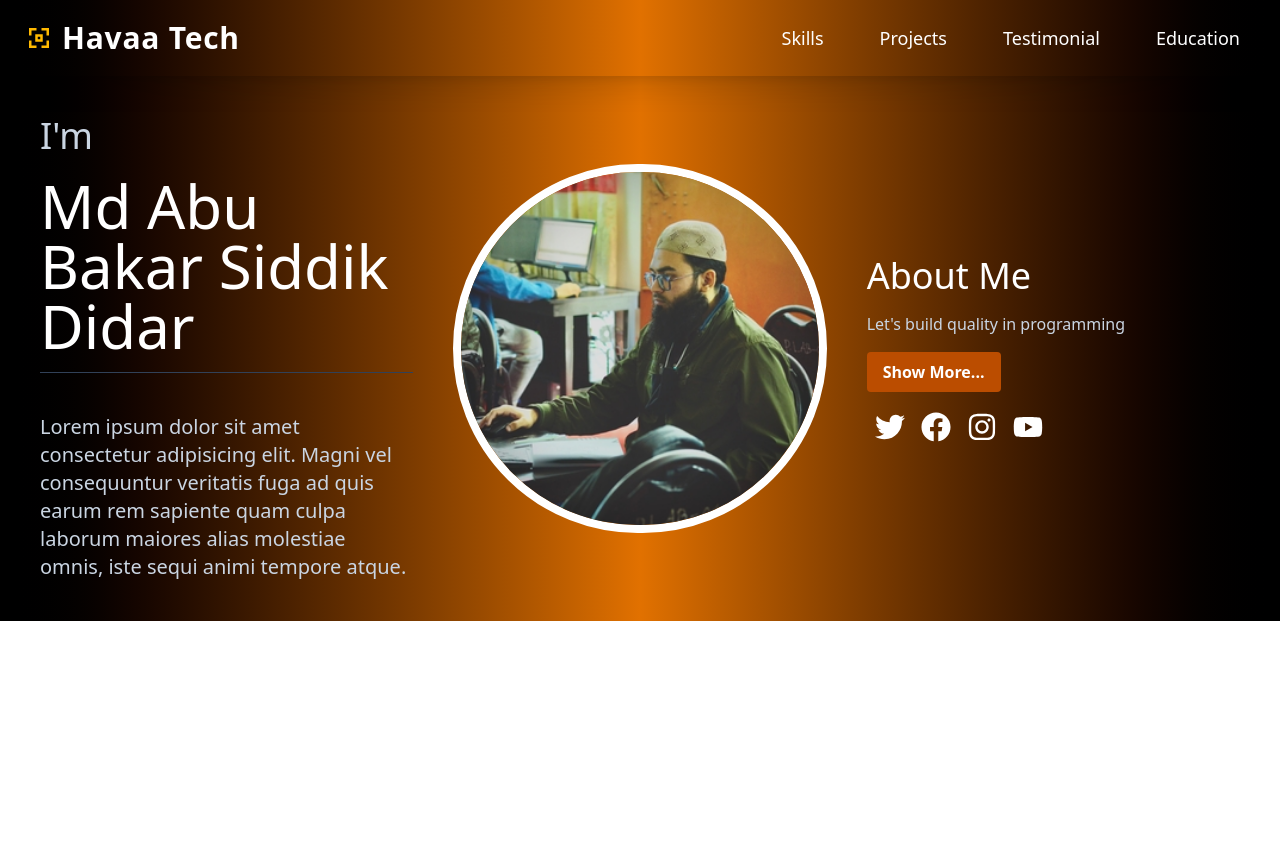
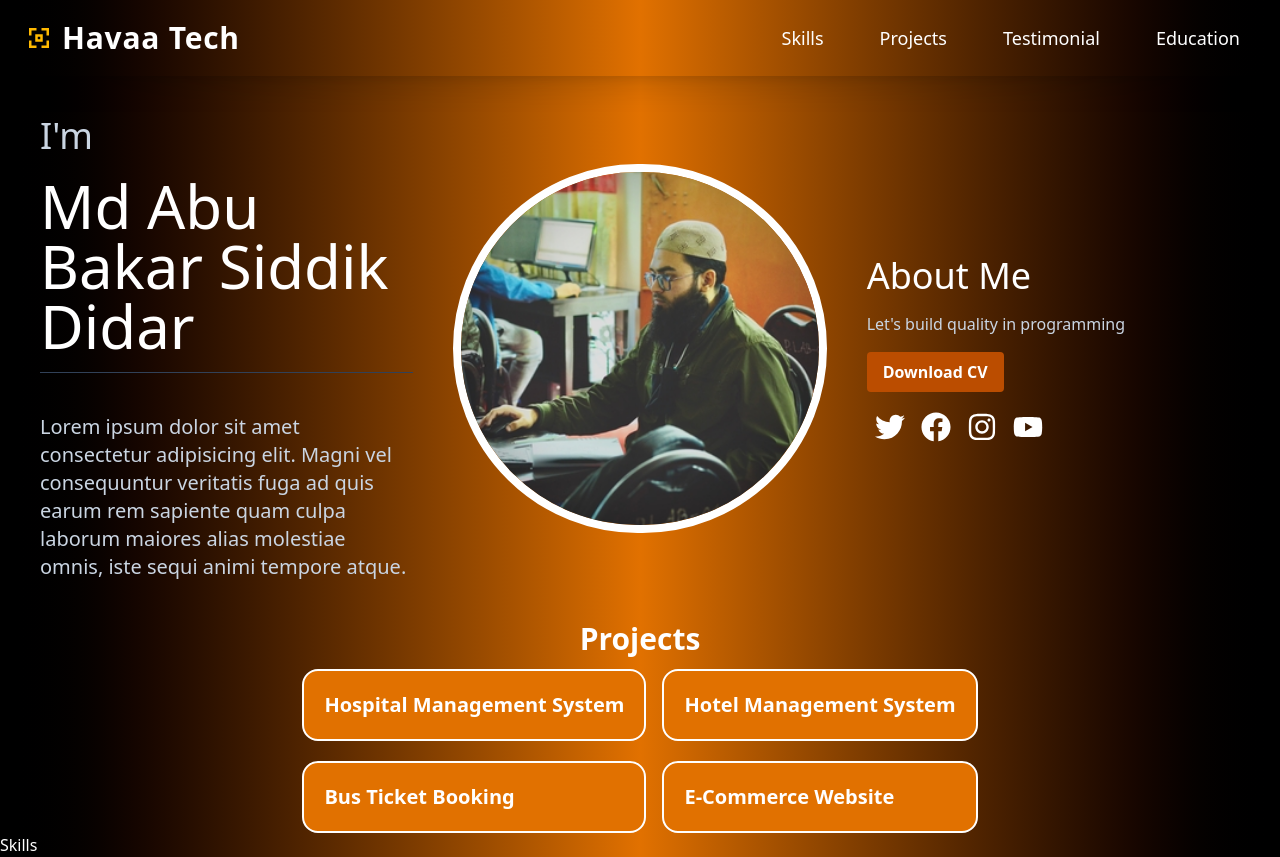
Before and after one commit to Didariiuc/Portfolio, a React (Vite) app: page / in a window 1280 px wide. Before the commit the page ends 800 px from the top, so only its background shows below. Built offline with nearby package versions, Linux system fonts and the light colour scheme.

Commit message:
different section added

```diff
--- a/index.html
+++ b/index.html
@@ -4,7 +4,7 @@
     <meta charset="UTF-8" />
     <link rel="icon" type="image/svg+xml" href="/vite.svg" />
     <meta name="viewport" content="width=device-width, initial-scale=1.0" />
-    <title>portfolio</title>
+    <title>Portfolio Abu Bakar Siddik</title>
   </head>
   <body>
     <div id="root"></div>
--- /dev/null
+++ b/src/components/Education.jsx
@@ -0,0 +1,11 @@
+import React from 'react'
+
+function Education() {
+  return (
+    <div>
+
+    </div>
+  )
+}
+
+export default Education
--- /dev/null
+++ b/src/components/Footer.jsx
@@ -0,0 +1,11 @@
+import React from 'react'
+
+function Footer() {
+  return (
+    <div>
+
+    </div>
+  )
+}
+
+export default Footer
--- a/src/components/Hero.jsx
+++ b/src/components/Hero.jsx
@@ -3,6 +3,16 @@ import HeroPic from '../assets/didar.jpg'
 import { FaTwitter, FaFacebook, FaInstagram, FaYoutube } from "react-icons/fa";
 
 function Hero() {
+
+  const handleDownload = () => {
+    const link = document.createElement('a');
+    link.href = '../public/CV.pdf';
+    link.download = 'CV-Abu Bakar Siddik.pdf';
+    document.body.appendChild(link);
+    link.click();
+    document.body.removeChild(link);
+  }
+
   return (
     <div className=' flex justify-around items-center p-10 space-x-10 lg:flex-row ssm:flex-col ssm:space-y-10 text-white'>
         <div className='lg:w-1/3 items-center ssm:w-fit'>
@@ -24,8 +34,8 @@ function Hero() {
         <div className='lg:w-1/3 items-center ssm:w-fit'>
           <p className='text-4xl mb-4'>About Me</p>
           <p className='text-slate-300 mb-4' >Let's build quality in programming</p>
-          <button className='bg-amber-700 hover:bg-amber-500 text-white font-bold py-2 px-4 rounded'>
-            Show More...
+          <button onClick={handleDownload} className='bg-amber-700 hover:bg-amber-500 text-white font-bold py-2 px-4 rounded'>
+           Download CV
           </button>
           <div className='cursor-pointer flex mt-5'>
             <FaTwitter size={30} className='inline-block mx-2 text-2xl cursor-pointer hover:text-amber-500' />
--- a/src/components/Main.jsx
+++ b/src/components/Main.jsx
@@ -1,13 +1,23 @@
 import NavBar from "./NavBar"
 import Hero from './Hero';
+import Project from './Project';
+import Testimonial from './Testimonial';
+import Education from './Education';
+import Footer from './Footer';
+import Skills from "./Skills";
 
 
 
-export default function main() {
+export default function Main() {
   return (
     <div className="bg-linear-to-r from-black via-amber-600 to-black">
         <NavBar></NavBar>
         <Hero></Hero>
+        <Project></Project>
+        <Skills></Skills>
+        <Testimonial></Testimonial>
+        <Education></Education>
+        <Footer></Footer>
 
     </div>
   )
--- /dev/null
+++ b/src/components/Project.jsx
@@ -0,0 +1,24 @@
+import React from 'react'
+
+function Project() {
+  return (
+    <div>
+      <div className='text-white text-3xl font-bold flex justify-center items-center gap-4 mb-3'>
+        Projects
+      </div>
+
+      <div className='text-white flex justify-center items-center gap-4'>
+        <div className='space-y-5'>
+          <div className='p-5 border-2 rounded-2xl bg-amber-600 font-bold text-xl'>Hospital Management System</div>
+          <div className='p-5 border-2 rounded-2xl bg-amber-600 font-bold text-xl'>Bus Ticket Booking</div>
+        </div>
+        <div className='space-y-5'>
+          <div className='p-5 border-2 rounded-2xl bg-amber-600 font-bold text-xl'>Hotel Management System</div>
+          <div className='p-5 border-2 rounded-2xl bg-amber-600 font-bold text-xl'>E-Commerce Website</div>
+        </div>
+      </div>
+    </div>
+  )
+}
+
+export default Project
--- /dev/null
+++ b/src/components/Skills.jsx
@@ -0,0 +1,11 @@
+import React from 'react'
+
+function Skills() {
+  return (
+    <div className='text-white'>
+      Skills
+    </div>
+  )
+}
+
+export default Skills
--- /dev/null
+++ b/src/components/Testimonial.jsx
@@ -0,0 +1,11 @@
+import React from 'react'
+
+function Testimonial() {
+  return (
+    <div>
+
+    </div>
+  )
+}
+
+export default Testimonial
```
Also changed, not shown: 1 other file (tests, documents, lock files or other folders).
